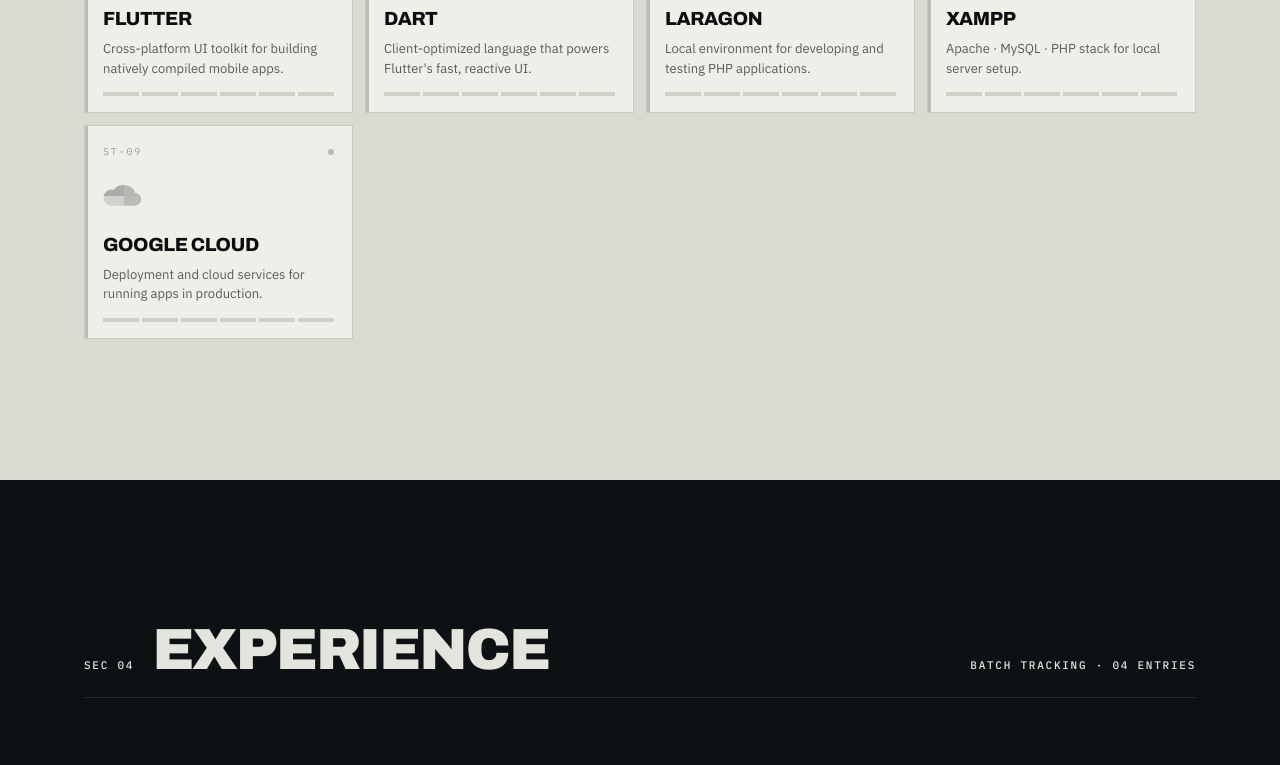
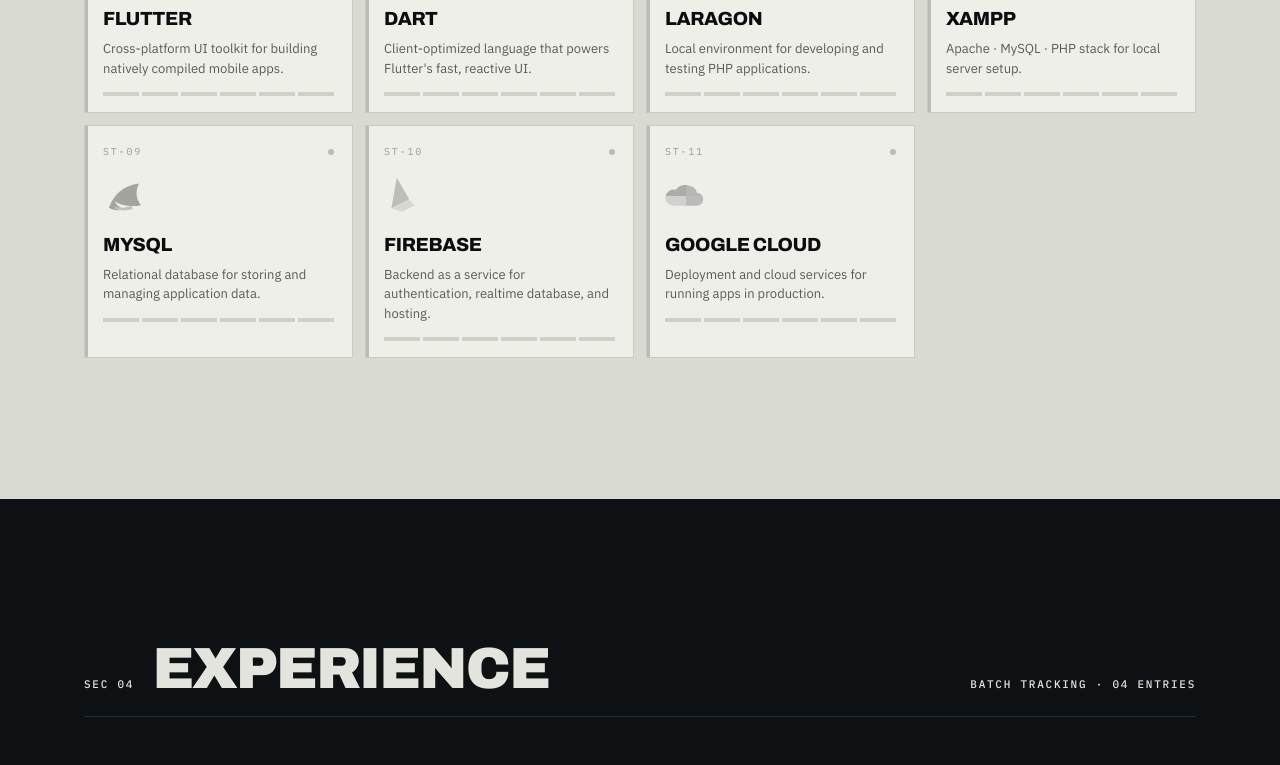
Before and after one commit to ahmdkenz/portfoliov2, a React (Vite) app: page / in a window 1280 px wide. Shown: the part 2440-3205 px from the top of the page. Built offline with nearby package versions, Linux system fonts and the light colour scheme.

Commit message:
Update Add Skills, Firebase, MySQL

```diff
--- a/src/components/icons/StackIcons.tsx
+++ b/src/components/icons/StackIcons.tsx
@@ -92,6 +92,28 @@
   )
 }
 
+export function MysqlIcon(props: IconProps) {
+  return (
+    <svg viewBox="0 0 128 128" role="img" aria-label="MySQL" {...props}>
+      <path
+        fill="#00618A"
+        d="M18 100c16-42 44-68 92-74-12 22-10 48 6 66-32 6-60 2-82-12 8 12 18 20 30 24-18 6-34 4-46-4z"
+      />
+      <path fill="#E48E00" d="M36 96c16 5 34 5 50-2l5 9c-18 7-38 7-56 0z" />
+    </svg>
+  )
+}
+
+export function FirebaseIcon(props: IconProps) {
+  return (
+    <svg viewBox="0 0 128 128" role="img" aria-label="Firebase" {...props}>
+      <path fill="#FFA000" d="M23 101 39 9l15 27z" />
+      <path fill="#F57C00" d="M23 101 39 9l38 65z" />
+      <path fill="#FFCA28" d="M23 101 77 74l16 19-39 19z" />
+    </svg>
+  )
+}
+
 export function GcpIcon(props: IconProps) {
   return (
     <svg viewBox="0 0 128 128" role="img" aria-label="Google Cloud Platform" {...props}>
@@ -120,5 +142,7 @@
   dart: DartIcon,
   laragon: LaragonIcon,
   xampp: XamppIcon,
+  mysql: MysqlIcon,
+  firebase: FirebaseIcon,
   gcp: GcpIcon,
 }
--- a/src/data/skills.ts
+++ b/src/data/skills.ts
@@ -75,6 +75,24 @@
   },
   {
     id: 'ST-09',
+    name: 'MySQL',
+    icon: 'mysql',
+    desc: {
+      id: 'Basis data relasional untuk menyimpan dan mengelola data aplikasi.',
+      en: 'Relational database for storing and managing application data.',
+    },
+  },
+  {
+    id: 'ST-10',
+    name: 'Firebase',
+    icon: 'firebase',
+    desc: {
+      id: 'Backend as a service untuk autentikasi, database realtime, dan hosting.',
+      en: 'Backend as a service for authentication, realtime database, and hosting.',
+    },
+  },
+  {
+    id: 'ST-11',
     name: 'Google Cloud',
     icon: 'gcp',
     desc: {
--- a/src/types/content.ts
+++ b/src/types/content.ts
@@ -18,7 +18,18 @@
   id: string // "ST-01"
   name: string // nama produk, tidak diterjemahkan
   desc: Bi
-  icon: 'vue' | 'react' | 'next' | 'tailwind' | 'flutter' | 'dart' | 'laragon' | 'xampp' | 'gcp'
+  icon:
+    | 'vue'
+    | 'react'
+    | 'next'
+    | 'tailwind'
+    | 'flutter'
+    | 'dart'
+    | 'laragon'
+    | 'xampp'
+    | 'mysql'
+    | 'firebase'
+    | 'gcp'
 }
 
 export interface ExperienceEntry {
```
